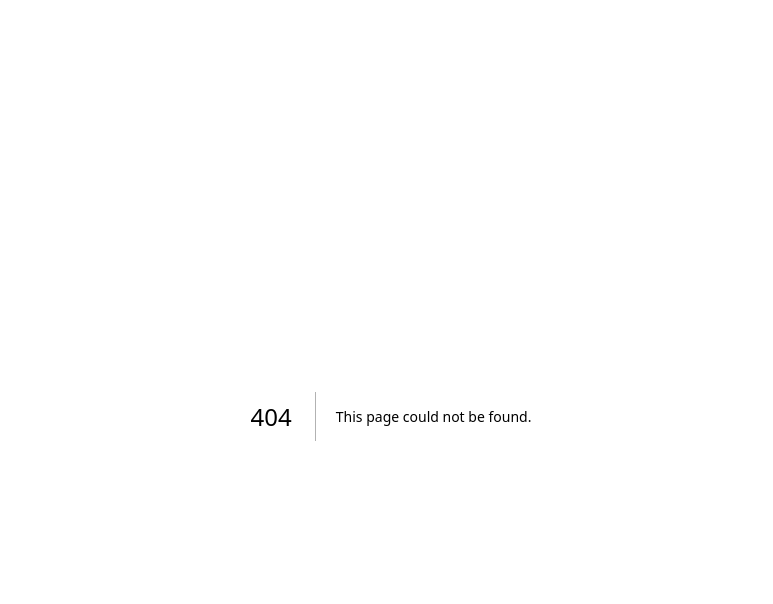
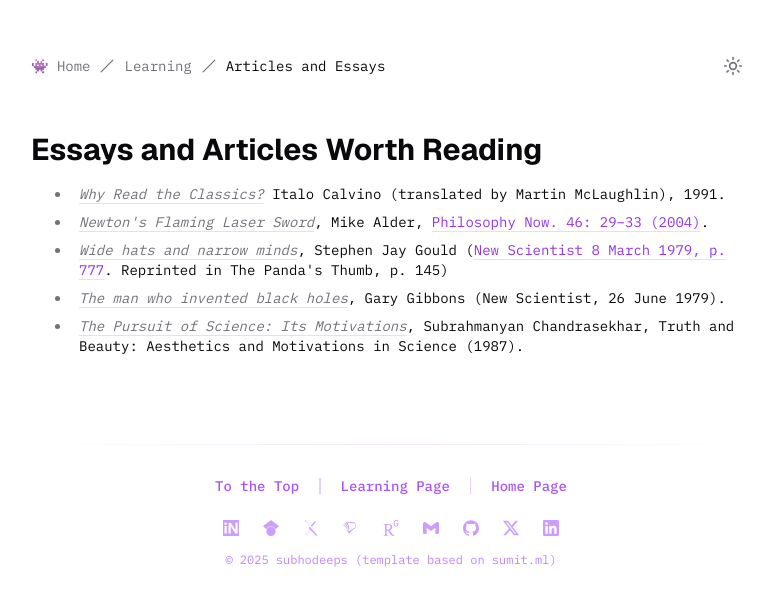
Before and after one commit to subhodeeps/nextjs-site, a Next.js app: page /learning/articles in a window 1280 px wide. Before the commit this address had no page. Shown: the top 604 px of the page, without its empty margins (249-1022 px from the left). Built offline with nearby package versions, Linux system fonts and the light colour scheme.

Commit message:
added links to articles

```diff
--- a/src/app/learning/_data/posts.ts
+++ b/src/app/learning/_data/posts.ts
@@ -15,5 +15,12 @@ export const notes: NotesTypes[] = [
         description: "Notes and summaries from the books I'm reading to learn stuff.",
         lastUpdated: "January 14, 2025",
         href: "/learning/books"
+    },
+
+    {id: 3,
+    title: "Essays and Articles Worth Reading",
+    description: "Some essays and articles that I have enjoyed reading. These are mostly non-technical in style, and occasionally cover subjects beyond math and science. ",
+    lastUpdated: "January 14, 2025",
+    href: "/learning/articles"
     }
 ]
--- /dev/null
+++ b/src/app/learning/articles/content.mdx
@@ -0,0 +1,8 @@
+# Essays and Articles Worth Reading
+
+-  [*Why Read the Classics?*](https://app.box.com/s/6ptwjwfgf13jni7qcnynwi2irvfa31d7) Italo Calvino (translated by Martin McLaughlin), 1991.
+-  [*Newton's Flaming Laser Sword*](https://app.box.com/s/zwqrv5537xnebvpjgrk8jj736gn4d4gv), Mike Alder, [Philosophy Now. 46: 29–33 (2004)](https://philosophynow.org/issues/46/Newtons_Flaming_Laser_Sword).
+- [*Wide hats and narrow minds*](https://app.box.com/s/6bpv3yj3qa5j4ozhwj3zmtg8rgghusrb), Stephen Jay Gould ([New Scientist 8 March 1979, p. 777](https://books.google.co.in/books?id=-lWtVSZoqWkC&pg=PA776&redir_esc=y#v=onepage&q&f=false). Reprinted in The Panda's Thumb, p. 145)
+- [*The man who invented black holes*](https://app.box.com/s/ufnhfgmgabis3zhfjkd7iwjosqz7xz1q), Gary Gibbons (New Scientist, 26 June 1979).
+- [*The Pursuit of Science:
+Its Motivations*](https://app.box.com/s/slz04piwfna9xou171f1d16dm8dahtqk), Subrahmanyan Chandrasekhar, Truth and Beauty: Aesthetics and Motivations in Science (1987).
--- /dev/null
+++ b/src/app/learning/articles/layout.tsx
@@ -0,0 +1,27 @@
+import { Metadata } from 'next'
+
+
+
+export const metadata: Metadata = {
+    title: 'Interesting Articles and Essays',
+    description: 'that I have enjoyed reading',
+    openGraph: {
+        title: 'Interesting Articles and Essays',
+        description: 'that I have enjoyed reading',
+        type: 'article',
+        publishedTime: '2025-01-20T00:00:00.000Z',
+    },
+    twitter: {
+        card: 'summary_large_image',
+        title: 'Interesting Articles and Essays',
+        description: 'that I have enjoyed reading',
+    }
+}
+
+export default function Layout({
+    children,
+}: {
+    children: React.ReactNode
+}) {
+    return children
+}
--- /dev/null
+++ b/src/app/learning/articles/page.tsx
@@ -0,0 +1,37 @@
+"use client";
+
+import Content from "./content.mdx";
+import { mdxComponents } from "@/lib/mdx/mdx-components";
+import BaseContainer from "@/components/layout/container/base-container";
+import { StackVertical } from "@/components/layout/layout-stack/layout-stack";
+import { DynamicBreadcrumb } from "@/components/ui/primitives/breadcrumb";
+import { ThemeToggle } from "@/components/ui/theme/theme-toggle";
+import { IndividualPageFooter } from "@/components/layout/footer/IndividualPageFooter";
+
+
+export default function References() {
+	return (
+		<BaseContainer size="md" paddingX="md" paddingY="lg">
+			<StackVertical gap="md">
+				<div className="flex items-center justify-between">
+					<DynamicBreadcrumb
+						items={[
+							{ href: "/", label: "Home", emoji: "👾" },
+							{ href: "/learning", label: "Learning" },
+							{ label: "Articles and Essays" },
+						]}
+					/>
+					<ThemeToggle />
+				</div>
+				<div className="prose dark:prose-invert max-w-none">
+					<Content components={mdxComponents} />
+				</div>
+			</StackVertical>
+
+			<IndividualPageFooter
+				parentPageName="Learning"
+				showToTop={true}
+			/>
+		</BaseContainer>
+	);
+}
```
